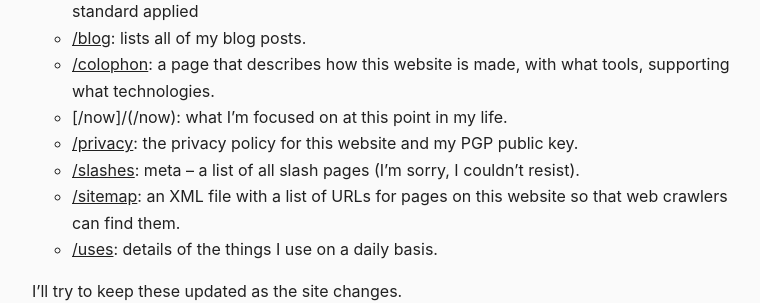
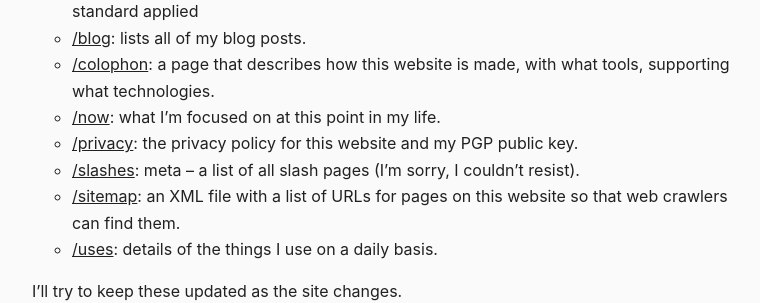
Before and after one commit to gerhardlanz/gerhardla.nz, a Jekyll site: the page built from _posts/2024-06-17-slashes.md, in a window 1280 px wide. Shown: the part 404-707 px from the top of the page, without its empty margins (8-768 px from the left). Built offline with Jekyll 4.4.1, drawn with Linux system fonts in a browser that asks for light colours.

Commit message:
chore: fix formatting error in /slashes post

```diff
--- a/_posts/2024-06-17-slashes.md
+++ b/_posts/2024-06-17-slashes.md
@@ -9,7 +9,7 @@ date: 2024-06-17
 * [/accessibility](/accessibility): accessibility statement for this website including the accessibility standard applied
 * [/blog](/blog): lists all of my blog posts.
 * [/colophon](/colophon): a page that describes how this website is made, with what tools, supporting what technologies.
-* [/now]/(/now): what I'm focused on at this point in my life.
+* [/now](/now): what I'm focused on at this point in my life.
 * [/privacy](/privacy): the privacy policy for this website and my PGP public key.
 * [/slashes](/slashes): meta – a list of all slash pages (I'm sorry, I couldn't resist).
 * [/sitemap](/sitemap): an XML file with a list of URLs for pages on this website so that web crawlers can find them.
```
